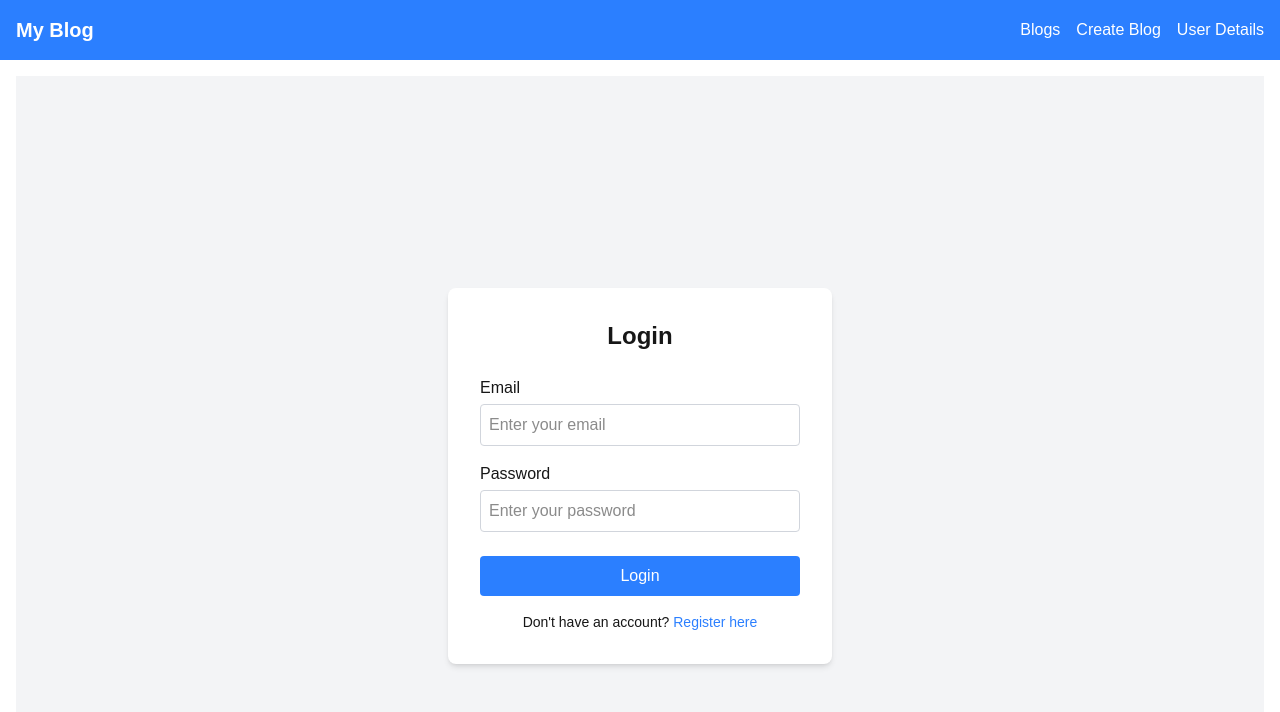
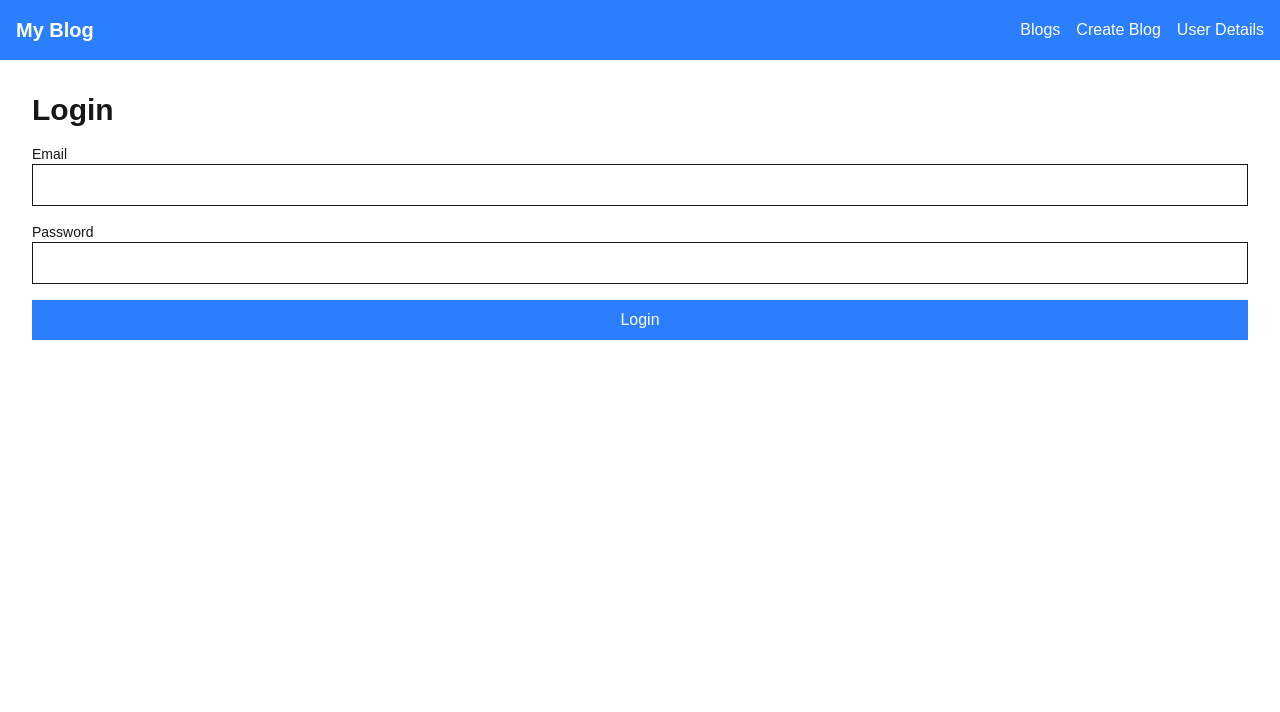
Before and after one commit to ganeshakula80/my-blog, a Next.js app: page /login in a window 1280 px wide. Shown: the top 712 px of the page. Built offline with nearby package versions, Linux system fonts and the light colour scheme.

Commit message:
Update page.tsx

```diff
--- a/src/app/login/page.tsx
+++ b/src/app/login/page.tsx
@@ -1,51 +1,63 @@
 // src/app/login/page.tsx
 
-"use client"; // important for form handling
+import { useState } from "react";
+import { useRouter } from "next/router";
 
-import Link from "next/link";
+const LoginPage = () => {
+  const [email, setEmail] = useState("");
+  const [password, setPassword] = useState("");
+  const router = useRouter();
 
-const Login = () => {
+  // Handle login
+  const handleLogin = (e: React.FormEvent) => {
+    e.preventDefault();
+
+    // Example check for login credentials (this is where you can add your actual login logic)
+    if (email === "user@example.com" && password === "password") {
+      // After successful login, redirect to home page (or user details page)
+      router.push("/"); // Home page with blogs
+      // Or, you can redirect to the user details page like this:
+      // router.push("/userdetails");
+    } else {
+      alert("Invalid credentials, please try again.");
+    }
+  };
+
   return (
-    <div className="flex justify-center items-center min-h-screen bg-gray-100">
-      <div className="bg-white p-8 rounded-lg shadow-md w-96">
-        <h1 className="text-2xl font-bold mb-6 text-center">Login</h1>
-
-        <form>
-          <div className="mb-4">
-            <label className="block mb-1">Email</label>
+    <div className="container mx-auto p-4">
+      <h1 className="text-3xl font-bold">Login</h1>
+      <form onSubmit={handleLogin} className="mt-4">
+        <div>
+          <label htmlFor="email" className="block text-sm">Email</label>
           <input
             type="email"
-              placeholder="Enter your email"
-              className="w-full border border-gray-300 p-2 rounded"
+            id="email"
+            value={email}
+            onChange={(e) => setEmail(e.target.value)}
+            className="border p-2 w-full"
+            required
           />
         </div>
-
-          <div className="mb-6">
-            <label className="block mb-1">Password</label>
+        <div className="mt-4">
+          <label htmlFor="password" className="block text-sm">Password</label>
           <input
             type="password"
-              placeholder="Enter your password"
-              className="w-full border border-gray-300 p-2 rounded"
+            id="password"
+            value={password}
+            onChange={(e) => setPassword(e.target.value)}
+            className="border p-2 w-full"
+            required
           />
         </div>
-
         <button
           type="submit"
-            className="w-full bg-blue-500 hover:bg-blue-600 text-white py-2 rounded"
+          className="mt-4 bg-blue-500 text-white p-2 w-full"
         >
           Login
         </button>
       </form>
-
-        <p className="text-center text-sm mt-4">
-          Don't have an account?{" "}
-          <Link href="/register" className="text-blue-500 hover:underline">
-            Register here
-          </Link>
-        </p>
-      </div>
     </div>
   );
 };
 
-export default Login;
+export default LoginPage;
```
Lines whose indentation alone changed are shown as unchanged.
